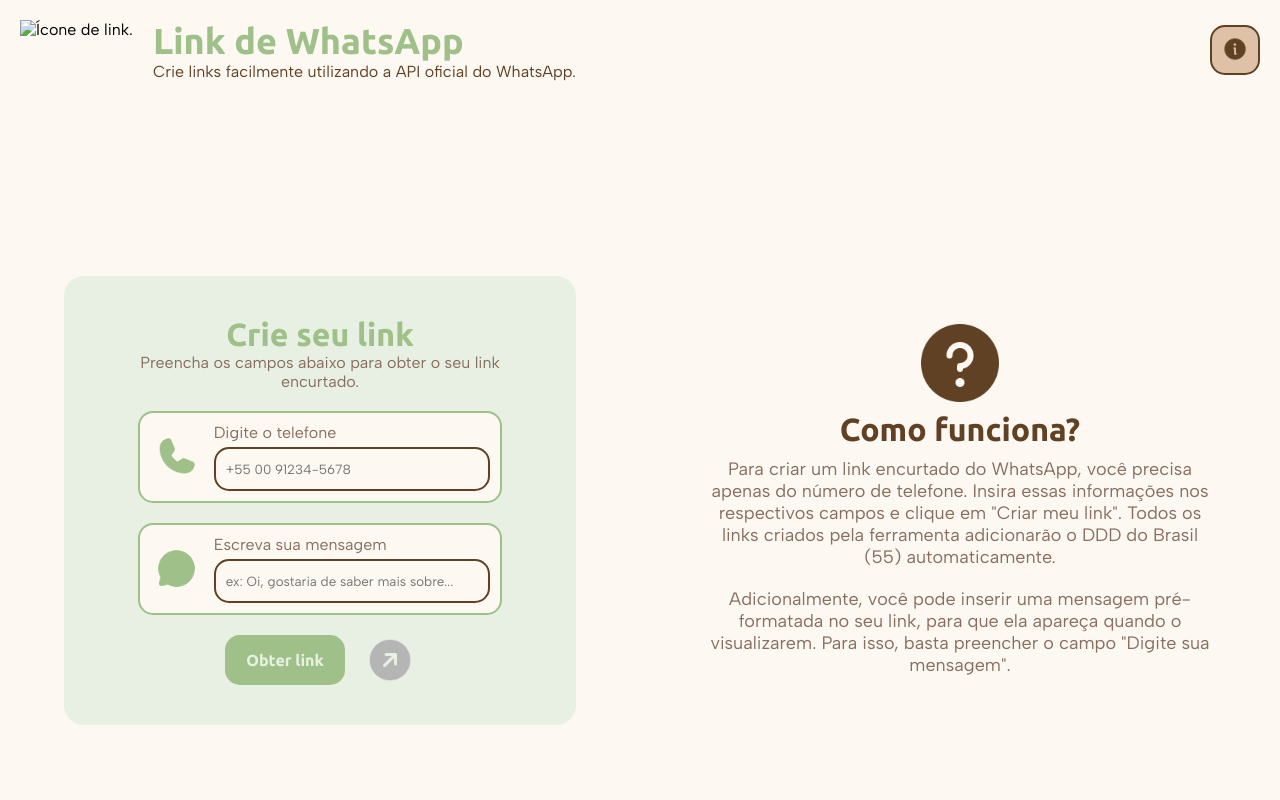
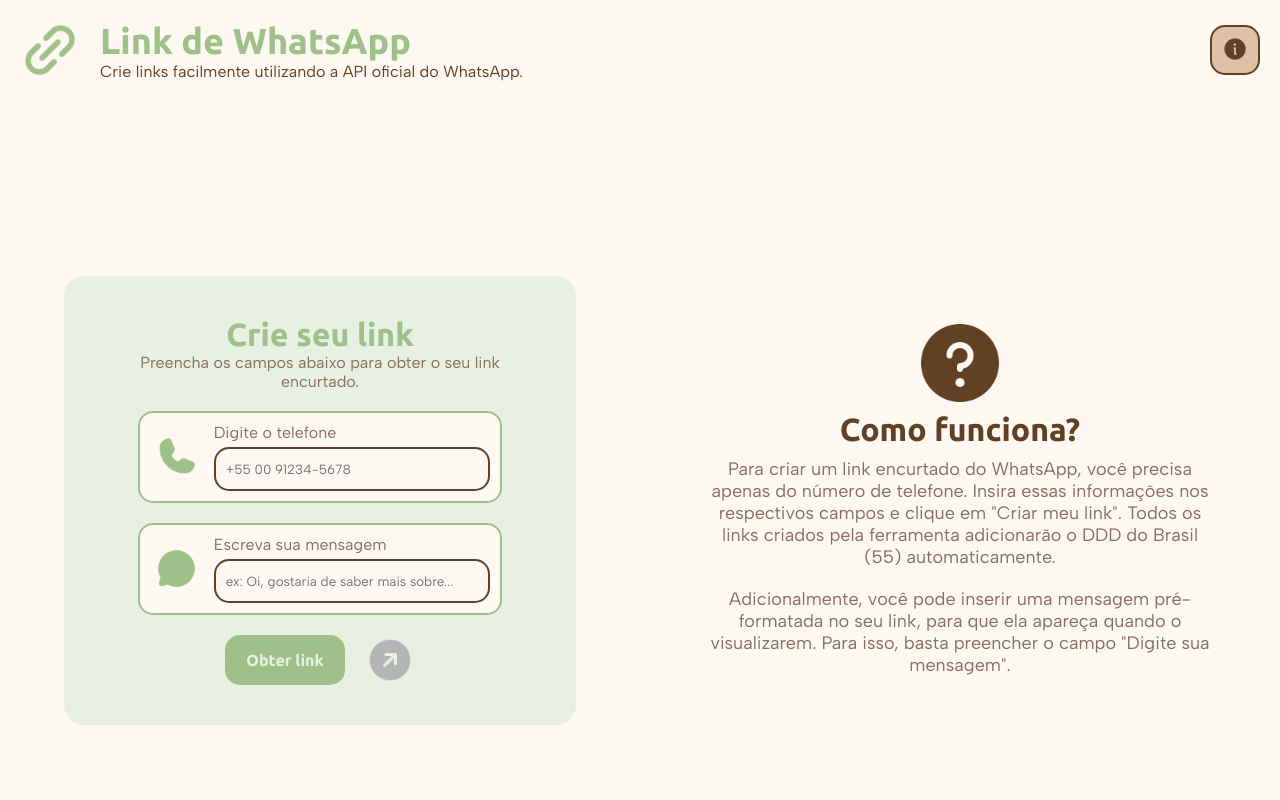
Before and after one commit to andremourasantos/wplink, a plain HTML site: page index.html in a window 1280 px wide. Shown: the top 800 px of the page. Drawn offline with Linux system fonts and the light colour scheme; the site is published under a folder, as on GitHub Pages, so addresses that start at the root find nothing.

Commit message:
Correção de exibição da logo
Essa atualização corrige a exibição da logo no site.

```diff
--- a/index.html
+++ b/index.html
@@ -27,7 +27,7 @@
     <header>
         <!--ESQUERDA/CIMA-->
         <section>
-            <img id="logo-cabeçalho" src="/imagens/link.png" alt="Ícone de link.">
+            <img id="logo-cabeçalho" src="imagens/link.png" alt="Ícone de link.">
             <div>
                 <h1>Link de WhatsApp</h1>
                 <p id="subtitulo_1">Crie links facilmente utilizando a API oficial do WhatsApp.</p>
```
Also changed, not shown: 1 other file.
